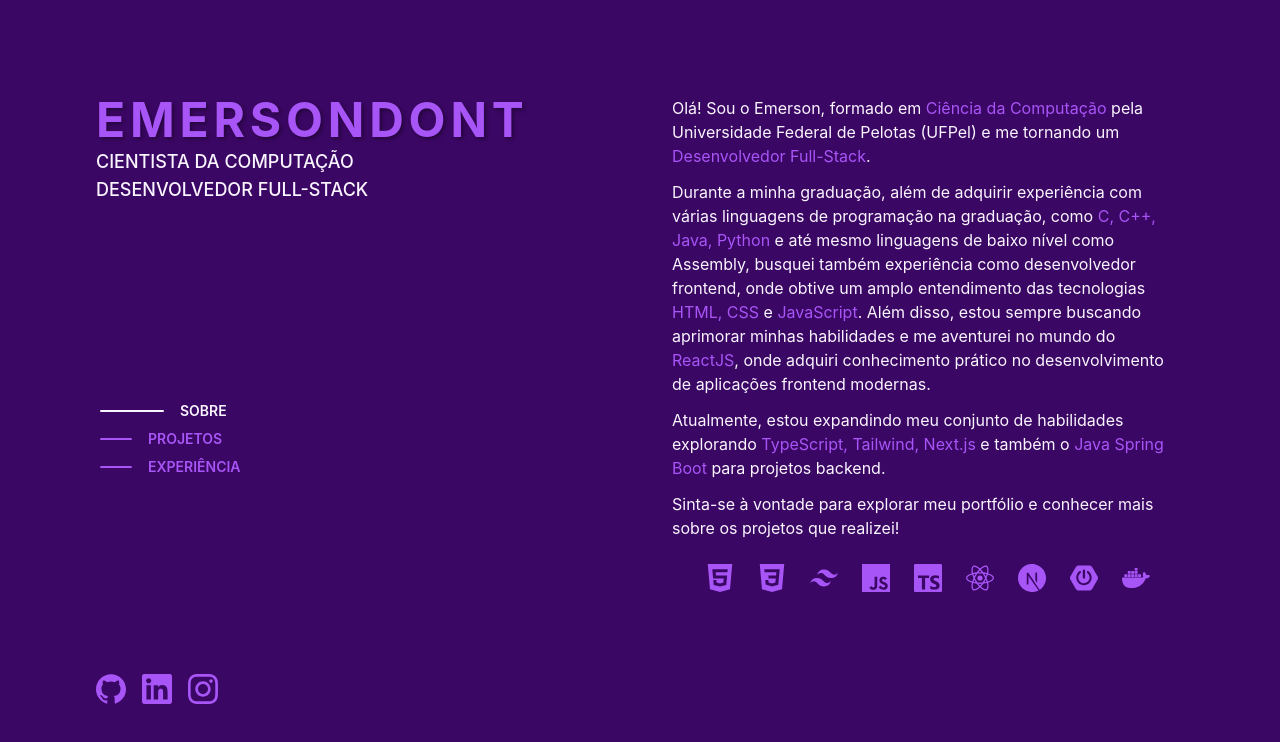
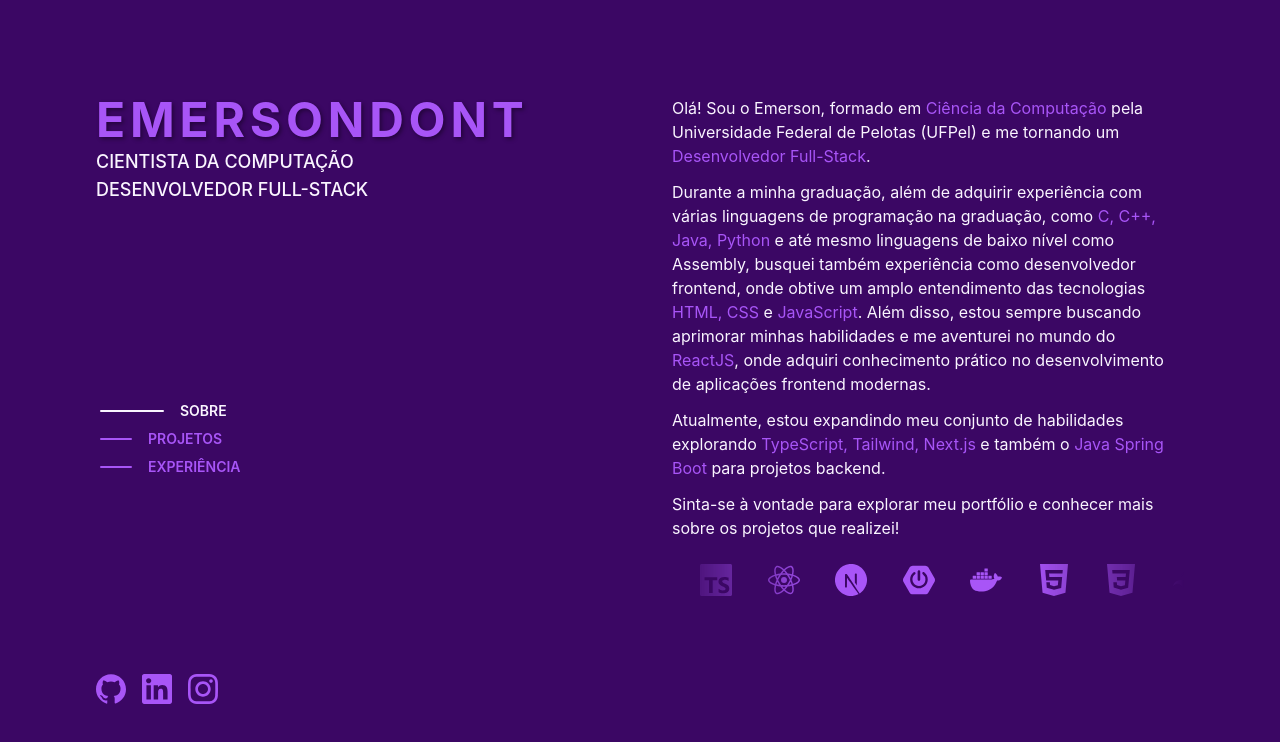
Before and after one commit to emersondont/portfolio, a Next.js app: page / in a window 1280 px wide. Shown: the top 742 px of the page. Built offline with nearby package versions, Linux system fonts and the light colour scheme; no server answers.

Commit message:
refactor: Update about section to use Techs component for displaying technologies

```diff
--- a/src/components/sections/about.tsx
+++ b/src/components/sections/about.tsx
@@ -1,15 +1,5 @@
 import React, { useRef } from 'react';
-import {
-	SiCss3,
-	SiTailwindcss,
-	SiHtml5,
-	SiJavascript,
-	SiTypescript,
-	SiReact,
-	SiNextdotjs,
-	SiSpringboot,
-	SiDocker
-} from 'react-icons/si';
+import Techs from '../techs';
 
 interface Props {
 	id: string;
@@ -53,17 +43,7 @@ export default function About(props: Props) {
 				</p>
 			</div>
 
-			<div className='text-secondary flex w-full justify-center gap-6 flex-wrap z-10'>
-				<SiHtml5 size={28} title='HTML'/>
-				<SiCss3 size={28} title='CSS'/>
-				<SiTailwindcss size={28} title='Tailwind CSS'/>
-				<SiJavascript size={28} title='JavaScript'/>
-				<SiTypescript size={28} title='TypeScript'/>
-				<SiReact size={28} title='ReactJs'/>
-				<SiNextdotjs size={28} title='Next.js'/>
-				<SiSpringboot size={28} title='Spring boot'/>
-				<SiDocker size={28} title='Docker'/>
-			</div>
+			<Techs />
 		</div>
 	)
 }
--- /dev/null
+++ b/src/components/techs.tsx
@@ -0,0 +1,62 @@
+import {
+  SiCss3,
+  SiTailwindcss,
+  SiHtml5,
+  SiJavascript,
+  SiTypescript,
+  SiReact,
+  SiNextdotjs,
+  SiSpringboot,
+  SiDocker
+} from 'react-icons/si';
+
+const techs = [
+  {
+    title: 'HTML',
+    icon: SiHtml5
+  },
+  {
+    title: 'CSS',
+    icon: SiCss3
+  },
+  {
+    title: 'Tailwind CSS',
+    icon: SiTailwindcss
+  },
+  {
+    title: 'JavaScript',
+    icon: SiJavascript
+  },
+  {
+    title: 'TypeScript',
+    icon: SiTypescript
+  },
+  {
+    title: 'ReactJs',
+    icon: SiReact
+  },
+  {
+    title: 'Next.js',
+    icon: SiNextdotjs
+  },
+  {
+    title: 'Spring boot',
+    icon: SiSpringboot
+  },
+  {
+    title: 'Docker',
+    icon: SiDocker
+  },
+]
+
+export default function Techs() {
+  return (
+    <div className='text-secondary relative h-8 overflow-hidden wrapper'>
+      {
+        techs.map(({ title, icon: Icon }, index) => (
+          <Icon key={index} size={32} title={title} className='absolute iconScroll' />
+        ))
+      }
+    </div>
+  )
+}
--- a/src/styles/globals.css
+++ b/src/styles/globals.css
@@ -58,3 +58,62 @@ body {
     transform: rotate(360deg);
   }
 }
+
+.wrapper {
+  mask-image: linear-gradient(to right,
+      rgba(0, 0, 0, 0),
+      rgba(0, 0, 0, 1) 30%,
+      rgba(0, 0, 0, 1) 70%,
+      rgba(0, 0, 0, 0));
+}
+
+.wrapper:hover .iconScroll {
+  animation-play-state: paused;
+}
+
+.iconScroll {
+  animation: scrollLeft 12s linear infinite;
+  left: max(calc(32px * 18), 100%);
+}
+
+.iconScroll:nth-child(1) {
+  animation-delay: calc(120s / 9 * (9 - 1) * -1);
+}
+
+.iconScroll:nth-child(2) {
+  animation-delay: calc(120s / 9 * (9 - 2) * -1);
+}
+
+.iconScroll:nth-child(3) {
+  animation-delay: calc(120s / 9 * (9 - 3) * -1);
+}
+
+.iconScroll:nth-child(4) {
+  animation-delay: calc(120s / 9 * (9 - 4) * -1);
+}
+
+.iconScroll:nth-child(5) {
+  animation-delay: calc(120s / 9 * (9 - 5) * -1);
+}
+
+.iconScroll:nth-child(6) {
+  animation-delay: calc(120s / 9 * (9 - 6) * -1);
+}
+
+.iconScroll:nth-child(7) {
+  animation-delay: calc(120s / 9 * (9 - 7) * -1);
+}
+
+.iconScroll:nth-child(8) {
+  animation-delay: calc(120s / 9 * (9 - 8) * -1);
+}
+
+.iconScroll:nth-child(9) {
+  animation-delay: calc(120s / 9 * (9 - 9) * -1);
+}
+
+@keyframes scrollLeft {
+  to {
+    left: -32px;
+  }
+}
```
